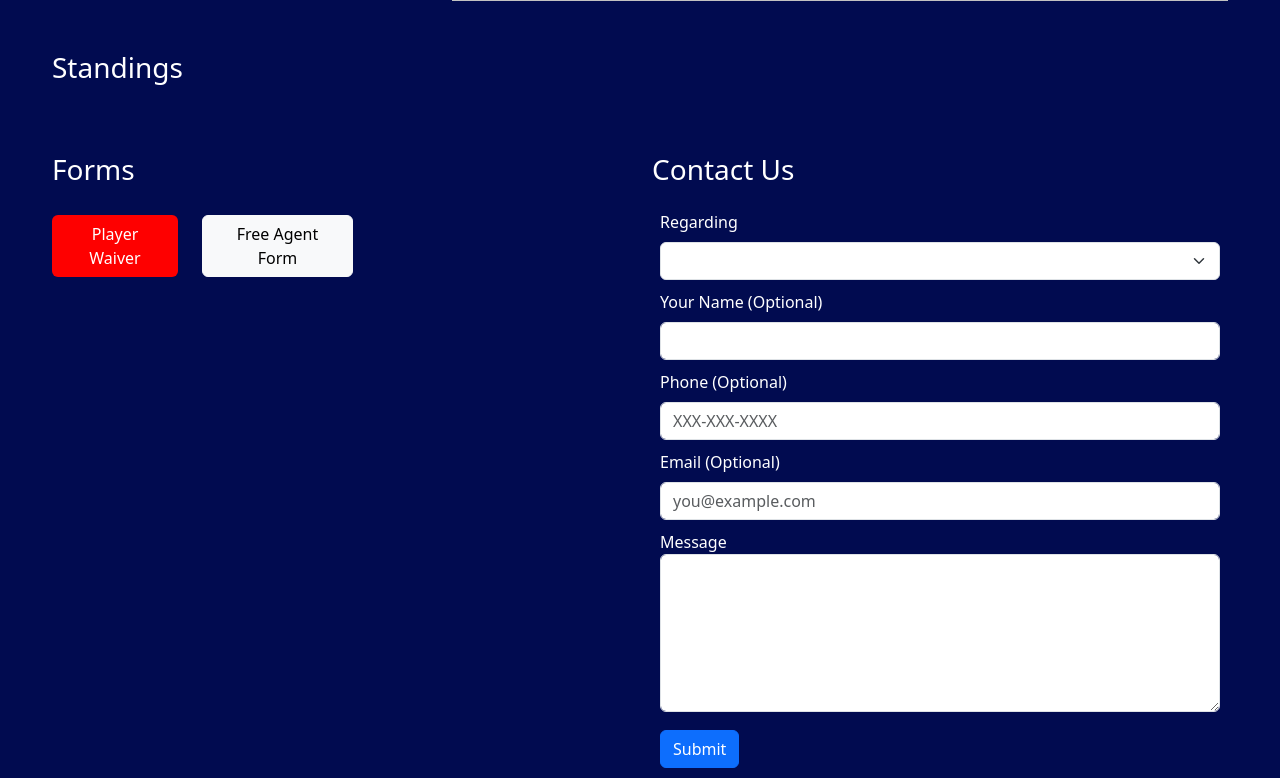
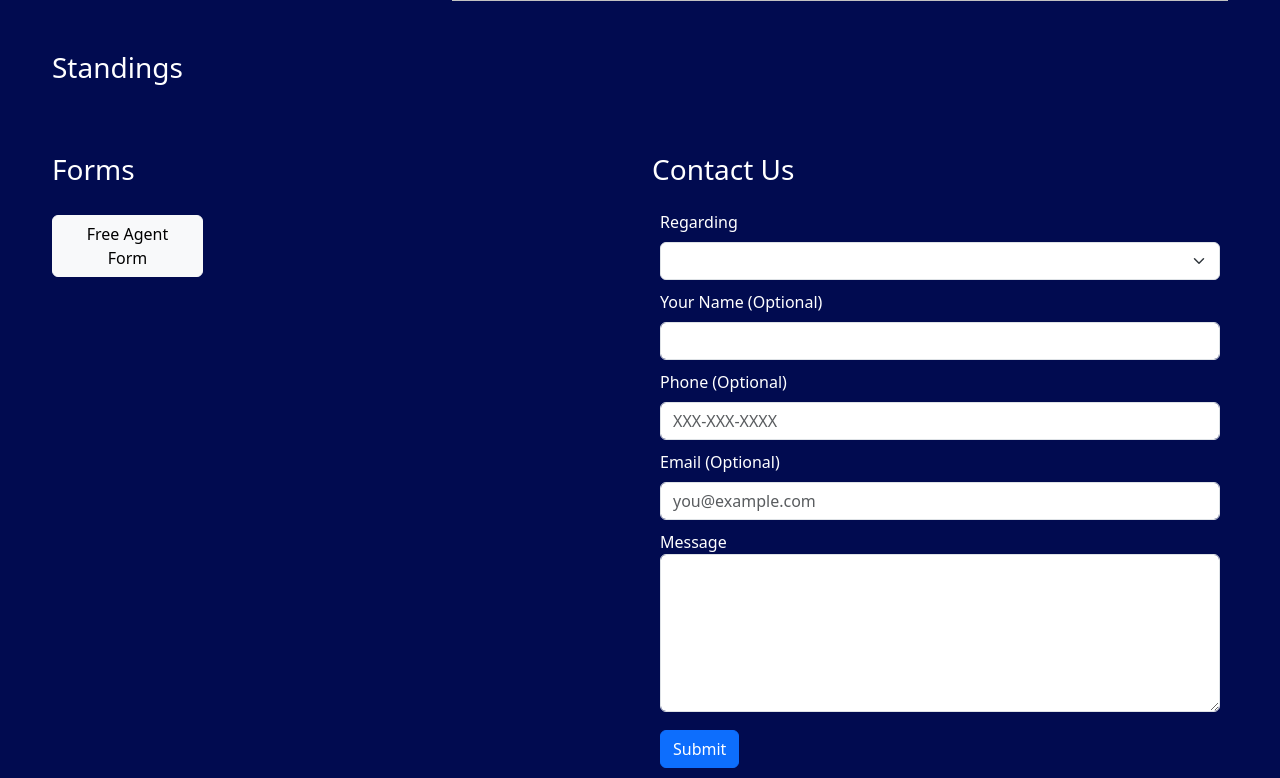
Before and after one commit to peteb206/fwmsbl, a Flask app: template templates/home.html in a window 1280 px wide. Shown: the part 1230-2008 px from the top of the page. Run offline with Flask 2, Linux system fonts and the light colour scheme; the template is opened without the code that fills it, so the values that code supplies are empty; some libraries are stand-ins or nearby versions.

Commit message:
Hide player waiver for now

```diff
--- a/templates/home.html
+++ b/templates/home.html
@@ -106,9 +106,9 @@
             </div>
         </div>
         <div class="row justify-content-start">
-            <div class="col" style="max-width: 150px;">
+            <!-- <div class="col" style="max-width: 150px;">
                 <button type="submit" class="btn light-text" style="background-color: var(--red-color);" onclick="window.open('waiver', '_blank')">Player Waiver</button>
-            </div>
+            </div> -->
             <div class="col" style="max-width: 175px;">
                 <button type="submit" class="btn btn-light" onclick="window.open('https://docs.google.com/forms/d/e/1FAIpQLSfRuTtd9mr3BrPrDRdQKos92sFW2uqybJKahE8sP7URKvkWJw/viewform', '_blank')">Free Agent Form</button>
             </div>
```
Also changed, not shown: README.md.
